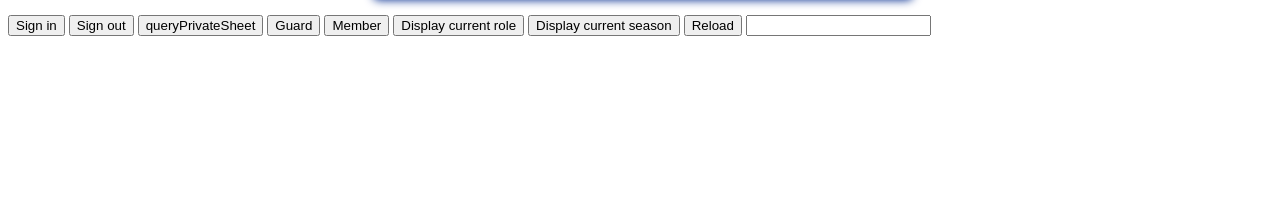
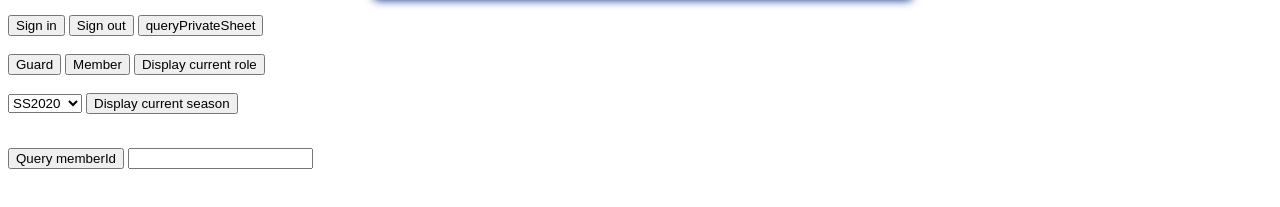
Before and after one commit to Salsativity/Salsativity.github.io, a website: page index.html in a window 1280 px wide. Shown: the part 469-676 px from the top of the page. Drawn offline with Linux system fonts and the light colour scheme.

Commit message:
configuration
support for select box and showing the selected/displayed season

```diff
--- a/index.html
+++ b/index.html
@@ -6,6 +6,15 @@
     <script type="text/javascript">
       var cachebuster = Math.round(new Date().getTime() / 1000);
       var defaultconfig = "default.js";
+    </script>
+    <script type="text/javascript">
+      document.write(
+        "<scr" +
+          'ipt type="text/javascript" src="js/ui.js?chachbuster=' +
+          cachebuster +
+          '"></scr' +
+          "ipt>"
+      );
     </script>
     <script type="text/javascript">
       document.write(
@@ -25,7 +34,7 @@
           "ipt>"
       );
     </script>
-    <!-- load default configuration based on the season/testing enviroment -->
+    <!-- load default configuration and determiate season configuration -->
     <script type="text/javascript">
       document.write(
         "<scr" +
@@ -37,12 +46,12 @@
           "ipt>"
       );
     </script>
-    <!-- load season configuration based on the season/testing enviroment -->
+    <!-- load season configuration -->
     <script type="text/javascript">
       document.write(
         "<scr" +
           'ipt type="text/javascript" src="js/config/' +
-          Season +
+          displayedSeason +
           ".js?cachebuster=" +
           cachebuster +
           '"></scr' +
@@ -62,15 +71,6 @@
       document.write(
         "<scr" +
           'ipt type="text/javascript" src="js/gapi.read.js?chachbuster=' +
-          cachebuster +
-          '"></scr' +
-          "ipt>"
-      );
-    </script>
-    <script type="text/javascript">
-      document.write(
-        "<scr" +
-          'ipt type="text/javascript" src="js/ui.js?chachbuster=' +
           cachebuster +
           '"></scr' +
           "ipt>"
@@ -213,7 +213,7 @@
             <td style="height: 26px;color: #fff;" align="center" colspan="5">
               Salsativity Member Card
               <script>
-                document.write(Season);
+                document.write(displayedSeason);
               </script>
             </td>
           </tr>
@@ -286,6 +286,9 @@
       <button id="queryPrivateSheet-button" onclick="queryPrivateSheet()">
         queryPrivateSheet
       </button>
+    </div>
+    <br />
+    <div style="clear:both">
       <input
         type="button"
         value="Guard"
@@ -301,14 +304,26 @@
         value="Display current role"
         onclick="alertCookie('roles')"
       />
+    </div>
+    <br />
+    <div style="clear:both">
+      <form id="Season">
+        <select id="mySeason"> </select>
+        <script>
+          populateSelect(availableSeasons, "mySeason", displayedSeason);
+        </script>
+        <input
+          type="button"
+          value="Display current season"
+          onclick="alertCookie('season')"
+        />
+      </form>
+    </div>
+    <br />
+    <div style="clear:both">
       <input
         type="button"
-        value="Display current season"
-        onclick="alertCookie('season')"
-      />
-      <input
-        type="button"
-        value="Reload"
+        value="Query memberId"
         onclick="loadMemberId(document.getElementById('memberId').value)"
       />
       <input type="number" value="" id="memberId" />
--- a/js/config/default.js
+++ b/js/config/default.js
@@ -1,6 +1,6 @@
 // these are the sane defaults
 var defaultSeason = "SS2020";
-var availableSesons = ["SS2020", "WS2021"];
+var availableSeasons = ["SS2020", "SI2020", "WS2021"];
 var requestedSeason = getCookie("Season");
 var ContactDomain = "salsativity.org";
 var ContactAddress = "anmeldungen";
@@ -23,7 +23,7 @@ var DestinationGooglePublicSpreadsheetId =
 var DestinationGooglePublicSheetRange = ["Tabellenblatt1!A:G"];
 
 if (requestedSeason != "") {
-  Season = requestedSeason;
+  displayedSeason = requestedSeason;
 } else {
-  Season = defaultSeason;
+  displayedSeason = defaultSeason;
 }
--- a/js/ui.js
+++ b/js/ui.js
@@ -1,10 +1,26 @@
-
-function updateQRCode(row,href){
-	document.getElementById(row+":QR-a").href = href;
-	document.getElementById(row+":QR-img").src = "https://chart.googleapis.com/chart?chs=150x150&cht=qr&chl="+encodeURIComponent(href);
-
+function updateQRCode(row, href) {
+  document.getElementById(row + ":QR-a").href = href;
+  document.getElementById(row + ":QR-img").src =
+    "https://chart.googleapis.com/chart?chs=150x150&cht=qr&chl=" +
+    encodeURIComponent(href);
 }
 
 function loadMemberId(id) {
-	window.location.search = "?memberId=" + id;
+  window.location.search = "?memberId=" + id;
 }
+
+function populateSelect(myArray, selectName, defaultSelection) {
+  // Get dropdown element from DOM
+  var sel = document.getElementById(selectName);
+  // Loop through the array
+  for (var i = 0; i < myArray.length; ++i) {
+    // Append the element to the end of Array list
+    var opt = document.createElement("option");
+    opt.innerHTML = myArray[i];
+    opt.value = myArray[i];
+    sel.appendChild(opt);
+  }
+  if (typeof defaultSelection !== "undefined") {
+    sel.value = defaultSelection;
+  }
+}
```
